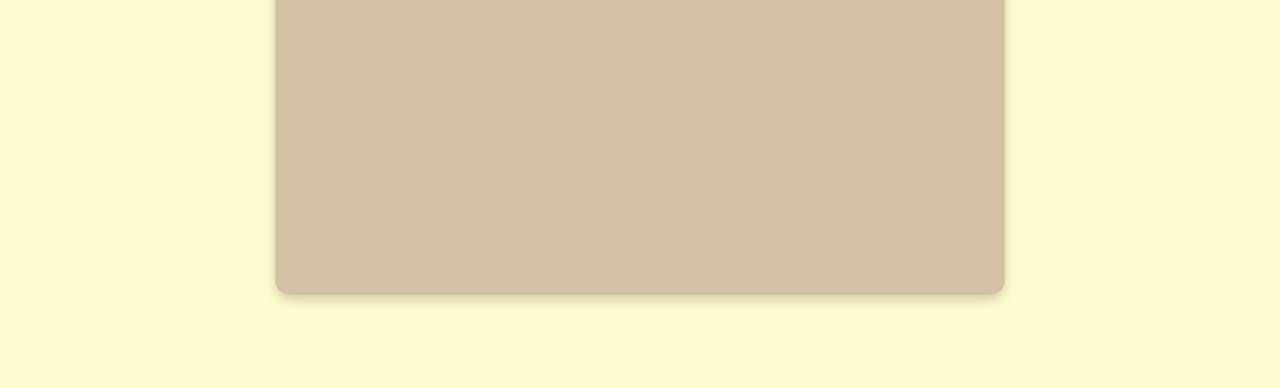
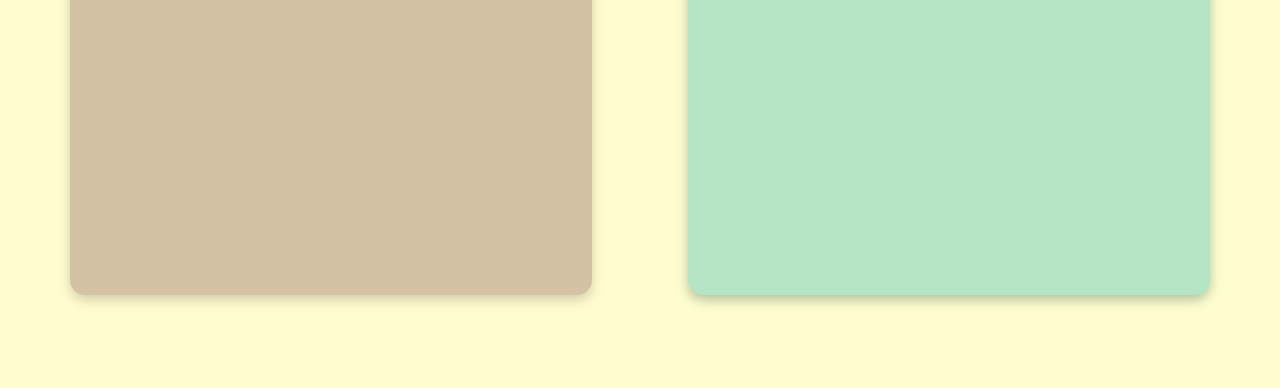
Before and after one commit to PGStoyanova20/Promethium, a website: page index.html in a window 1280 px wide. Shown: the part 272-660 px from the top of the page. Drawn offline with Linux system fonts and the light colour scheme.

Commit message:
Fix columns in Home page. Close #18

```diff
--- a/index.html
+++ b/index.html
@@ -31,12 +31,12 @@
     <h1 class = "title is-2 mt-2">Choose a map</h1>
 
     <div class= "columns is-mobile is-multiline is-centered">
-        <div id = "history" class="column is-narrow has-background-danger m-6">
+        <div id = "history" class="column is-narrow has-background-danger is-two-fifths m-6">
                 <h2 class = "title">History</h2>
                 <p class = "subtitle">Lorem Ipsum is simply dummy text of the printing and typesetting industry.</p>
           </div>
 
-          <div id = "geography" class="column is-narrow has-background-success m-6">
+          <div id = "geography" class="column is-narrow has-background-success is-two-fifths m-6">
                 <h2 class="title">Geography</h2>
                 <p class = "subtitle">Lorem Ipsum is simply dummy text of the printing and typesetting industry.</p>
           </div>
```
